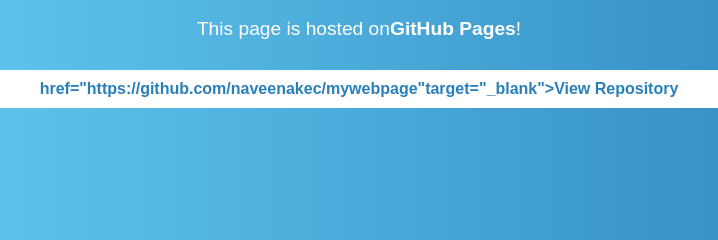
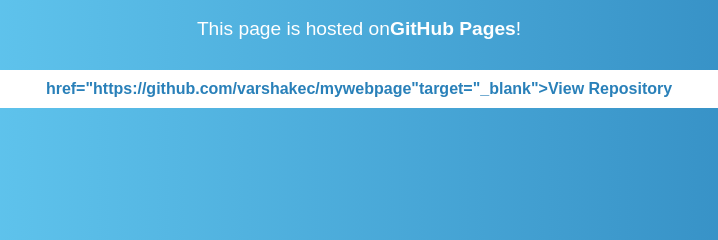
Before and after one commit to 25ISR057/My-new-webpage, a plain HTML site: page index.html in a window 1280 px wide. Shown: the part 405-645 px from the top of the page, 281-999 px from the left. Drawn offline with Linux system fonts and the light colour scheme.

Commit message:
Update repository link in index.html`

```diff
--- a/index.html
+++ b/index.html
@@ -43,6 +43,6 @@
   <body>
     <h1>Welcome to My Webpage</h1>
     <p>This page is hosted on<b>GitHub Pages</b>!</p>
-    <a>href="https://github.com/naveenakec/mywebpage"target="_blank">View Repository</a>
+    <a>href="https://github.com/varshakec/mywebpage"target="_blank">View Repository</a>
   </body>
 </html>
```
